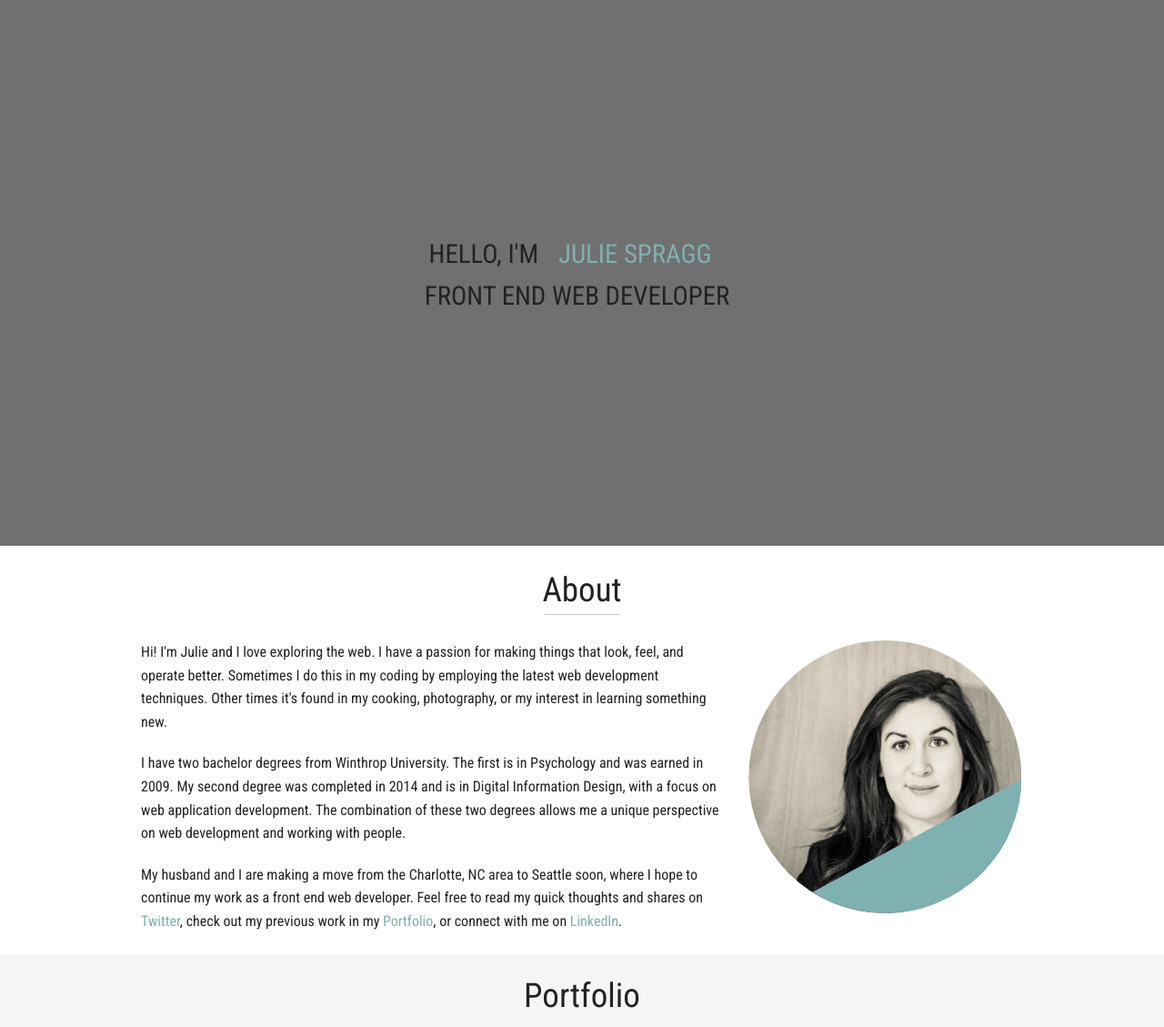
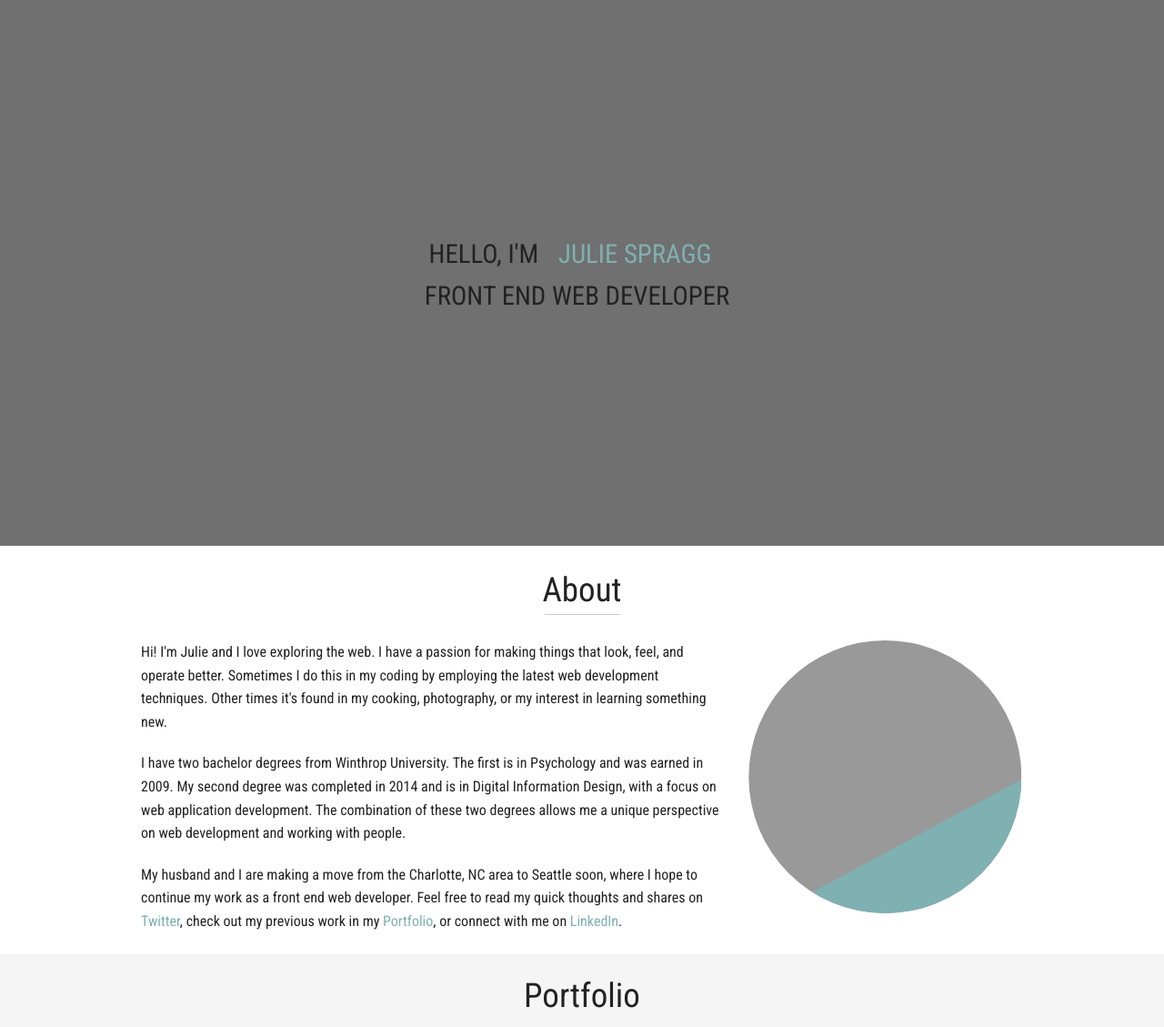
Before and after one commit to juliemspragg/juliespragg.com, a Jekyll site: the page built from index.html, in a window 1280 px wide. Shown: the top 1129 px of the page at 91% size. Built offline with Jekyll 4.4.1, drawn with Linux system fonts in a browser that asks for light colours; nearby versions of some CDN libraries; grey boxes are pictures that could not be loaded.

Commit message:
CSS linking image resolution

```diff
--- a/css/new.css
+++ b/css/new.css
@@ -11,7 +11,7 @@
 }
 /* Heading/top */
 .hero {
-	background-image:url(/img/compressedbg.jpg);
+	background-image:url(img/compressedbg.jpg);
 	z-index:-1;
 	background-position:center top;
 	background-size:cover;
@@ -22,7 +22,7 @@
 	background-color:#fefefe;
 }
 .hero_secondary{
-     background-image:url(../img/pagebg2.jpg);
+     background-image:url(img/pagebg2.jpg);
 	z-index:-1;
 	background-position:center top;
 	background-size:cover;
@@ -187,7 +187,7 @@
 .clip-solid {
 	width:300px;
 	height:300px;
-	background-image:url(../img/julie.jpg);
+	background-image:url(img/julie.jpg);
 	background-repeat:no-repeat;
 	background-size:cover;
 	background-color:#999;
@@ -331,7 +331,7 @@
 .portfolio_link{
      background-color: #D5D5D5;
      padding: 100px 0px 95px;
-     background-image: url(../img/pagebg2.jpg);
+     background-image: url(img/pagebg2.jpg);
 	background-position:center top;
 	background-size:cover;
 	box-shadow:inset 0 0 0 2000px rgba(0,0,0,0.15);
```
